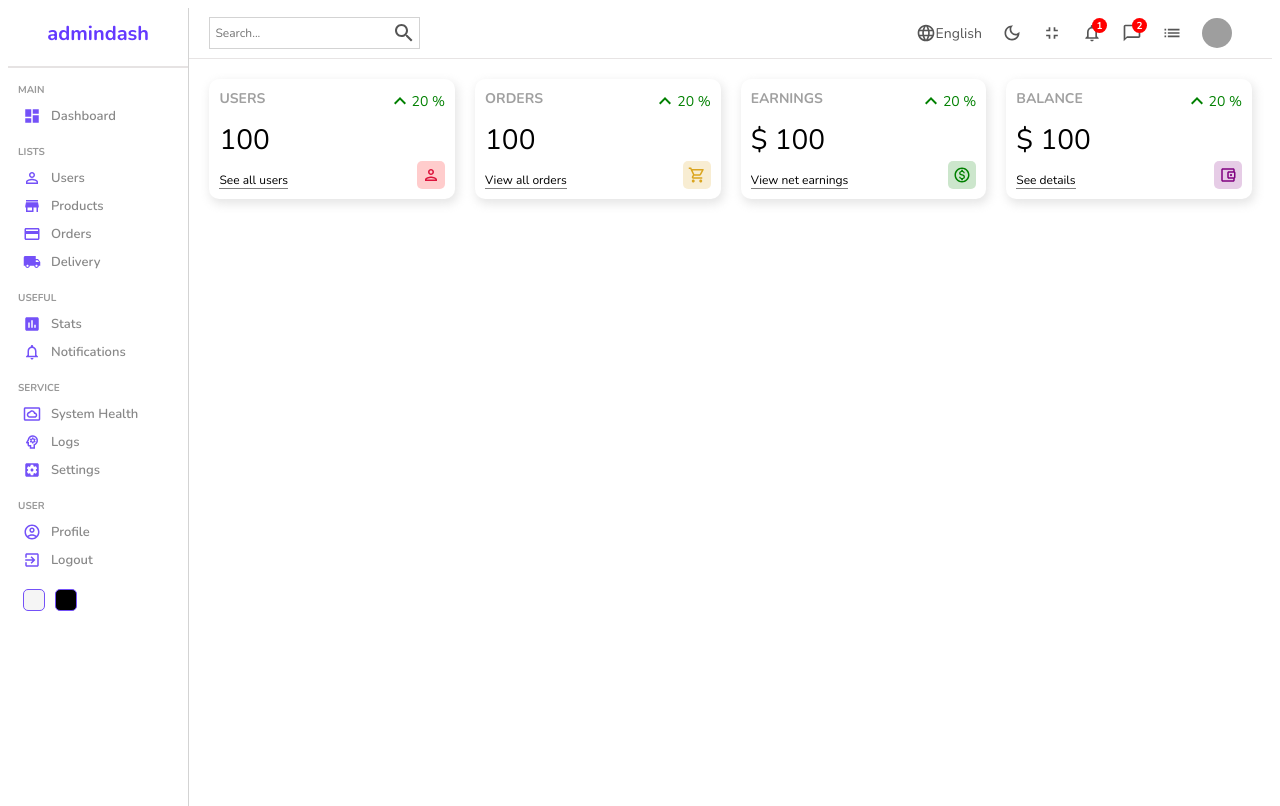
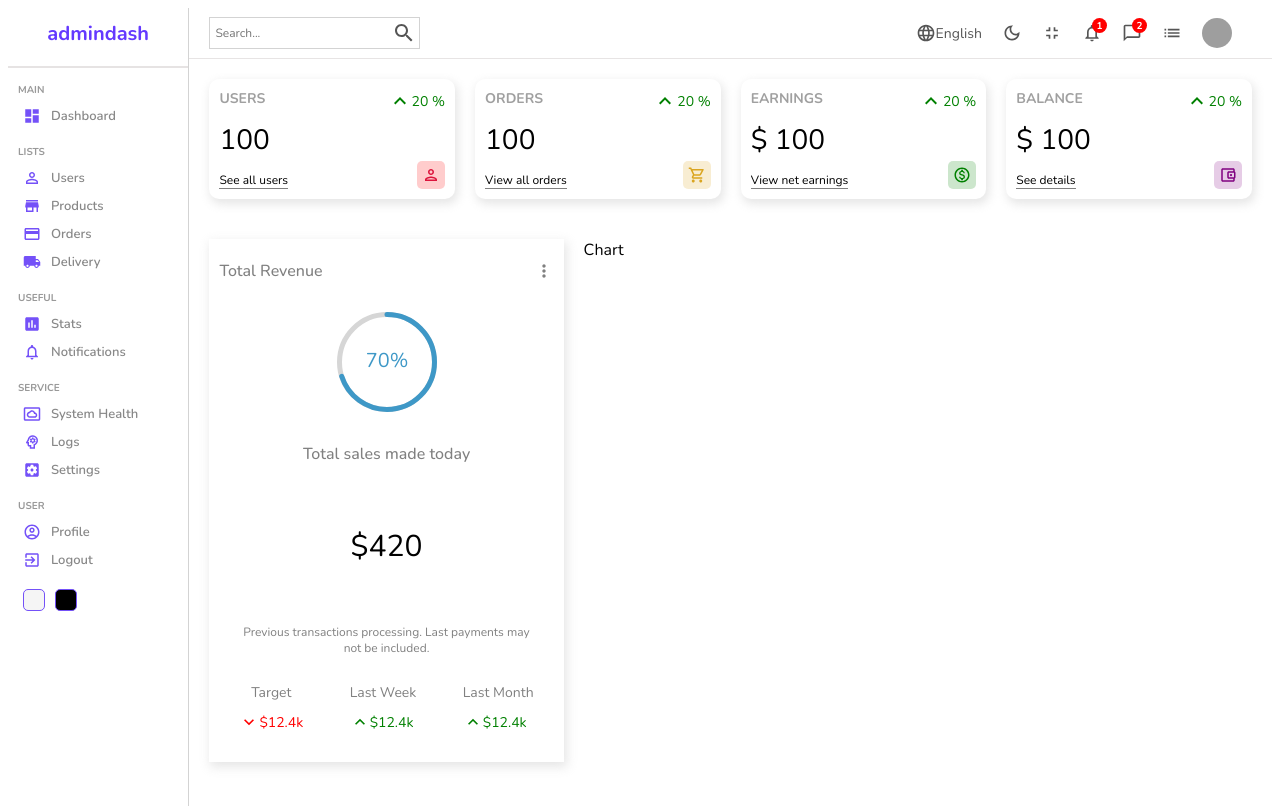
Before and after one commit to michaelreyes10/Admin-Dashboard, a React (Create React App) app: page / in a window 1280 px wide. Shown: the top 806 px of the page. Built offline with nearby package versions, Linux system fonts and the light colour scheme; grey boxes are pictures that could not be loaded.

Commit message:
completed feature chart

```diff
--- a/package.json
+++ b/package.json
@@ -11,6 +11,7 @@
     "@testing-library/react": "^13.4.0",
     "@testing-library/user-event": "^13.5.0",
     "react": "^18.2.0",
+    "react-circular-progressbar": "^2.1.0",
     "react-dom": "^18.2.0",
     "react-router-dom": "^6.4.4",
     "react-scripts": "5.0.1",
--- /dev/null
+++ b/src/components/chart/Chart.jsx
@@ -0,0 +1,9 @@
+import "./chart.scss"
+
+export const Chart = () => {
+  return (
+    <div className="chart">Chart</div>
+  )
+}
+
+export default Chart
--- /dev/null
+++ b/src/components/chart/chart.scss
@@ -0,0 +1,3 @@
+.chart{
+    flex: 4;
+}
--- /dev/null
+++ b/src/components/featured/Featured.jsx
@@ -0,0 +1,52 @@
+import "./featured.scss";
+import MoreVertIcon from "@mui/icons-material/MoreVert";
+import { CircularProgressbar } from "react-circular-progressbar";
+import "react-circular-progressbar/dist/styles.css";
+import KeyboardArrowDownIcon from "@mui/icons-material/KeyboardArrowDown";
+import KeyboardArrowUpOutlinedIcon from "@mui/icons-material/KeyboardArrowUpOutlined";
+
+const Featured = () => {
+  return (
+    <div className="featured">
+      <div className="top">
+        <h1 className="title">Total Revenue</h1>
+        <MoreVertIcon fontSize="small" />
+      </div>
+      <div className="bottom">
+        <div className="featuredChart">
+          <CircularProgressbar value={70} text={"70%"} strokeWidth={5} />
+        </div>
+        <p className="title">Total sales made today</p>
+        <p className="amount">$420</p>
+        <p className="desc">
+          Previous transactions processing. Last payments may not be included.
+        </p>
+        <div className="summary">
+          <div className="item">
+            <div className="itemTitle">Target</div>
+            <div className="itemResult negative">
+              <KeyboardArrowDownIcon fontSize="small"/>
+              <div className="resultAmount">$12.4k</div>
+            </div>
+          </div>
+          <div className="item">
+            <div className="itemTitle">Last Week</div>
+            <div className="itemResult positive">
+              <KeyboardArrowUpOutlinedIcon fontSize="small"/>
+              <div className="resultAmount">$12.4k</div>
+            </div>
+          </div>
+          <div className="item">
+            <div className="itemTitle">Last Month</div>
+            <div className="itemResult positive">
+              <KeyboardArrowUpOutlinedIcon fontSize="small"/>
+              <div className="resultAmount">$12.4k</div>
+            </div>
+          </div>
+        </div>
+      </div>
+    </div>
+  );
+};
+
+export default Featured;
--- /dev/null
+++ b/src/components/featured/featured.scss
@@ -0,0 +1,79 @@
+.featured {
+    flex: 2;
+    -webkit-box-shadow: 2px 4px 10px 1px rgba(0, 0, 0, 0.47);
+    box-shadow: 2px 4px 10px 1px rgba(201, 201, 201, 0.47);
+    padding: 10px;
+
+    .top {
+      display: flex;
+      align-items: center;
+      justify-content: space-between;
+      color: gray;
+
+      .title {
+        font-size: 16px;
+        font-weight: 500;
+      }
+    }
+
+    .bottom {
+      padding: 20px;
+      display: flex;
+      flex-direction: column;
+      align-items: center;
+      justify-content: center;
+      gap: 15px;
+
+      .featuredChart {
+        width: 100px;
+        height: 100px;
+      }
+
+      .title {
+        font-weight: 500;
+        color: gray;
+      }
+
+      .amount {
+        font-size: 30px;
+      }
+
+      .desc {
+        font-weight: 300;
+        font-size: 12px;
+        color: gray;
+        text-align: center;
+      }
+
+      .summary {
+        width: 100%;
+        display: flex;
+        align-items: center;
+        justify-content: space-between;
+
+        .item {
+          text-align: center;
+
+          .itemTitle {
+            font-size: 14px;
+            color: gray;
+          }
+
+          .itemResult {
+            display: flex;
+            align-items: center;
+            margin-top: 10px;
+            font-size: 14px;
+
+            &.positive {
+              color: green;
+            }
+
+            &.negative {
+              color: red;
+            }
+          }
+        }
+      }
+    }
+  }
--- a/src/pages/home/Home.jsx
+++ b/src/pages/home/Home.jsx
@@ -1,6 +1,8 @@
 import Sidebar from "../../components/sidebar/Sidebar";
 import Navbar from "../../components/navbar/Navbar";
 import Widget from "../../components/widgets/Widget";
+import Featured from "../../components/featured/Featured";
+import Chart from "../../components/chart/Chart";
 import "./home.scss";
 
 const Home = () => {
@@ -15,6 +17,10 @@
                 <Widget type='earning'/>
                 <Widget type='balance'/>
             </div>
+            <div className="charts">
+                <Featured/>
+                <Chart/>
+            </div>
             </div>
         </div>
     )
--- a/src/pages/home/home.scss
+++ b/src/pages/home/home.scss
@@ -5,11 +5,12 @@
         flex: 6;
 
 
-        .widgets{
+        .widgets, .charts{
          display:flex;
          padding: 20px;
          gap: 20px;
 
         }
+
     }
 }
```
Also changed, not shown: 1 other file (tests, documents, lock files or other folders).
